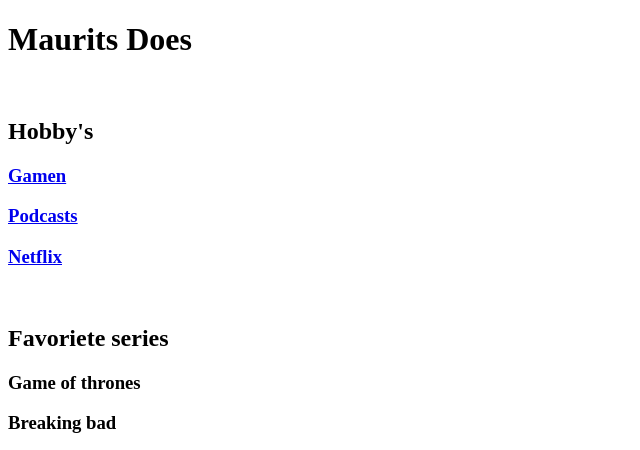
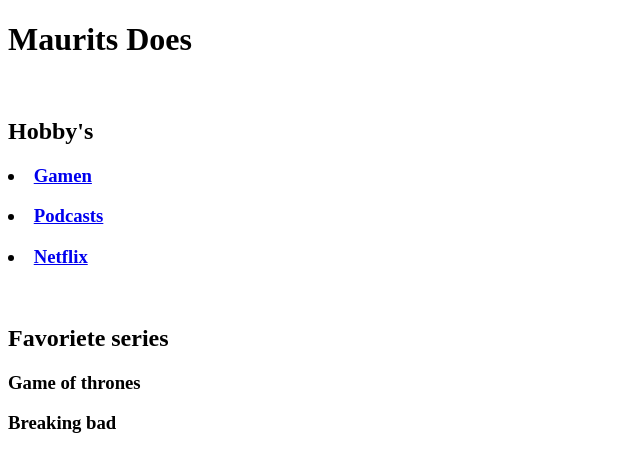
Before and after one commit to LyxurD4/Wat-weet-wikipedia-c8cc7d81, a plain HTML site: page index.html in a window 1280 px wide. Shown: the top 450 px of the page, without its empty margins (0-640 px from the left). Drawn offline with Linux system fonts and the light colour scheme.

Commit message:
level 5 bijgewerkt

```diff
--- a/index.html
+++ b/index.html
@@ -9,13 +9,13 @@
 <br>
 <h2>Hobby's</h2>
 <h3>
-    <a href="https://nl.wikipedia.org/wiki/Computerspel">Gamen</a>
+    <li><a href="https://nl.wikipedia.org/wiki/Computerspel">Gamen</a></li>
 </h3>
 <h3>
-    <a href="https://nl.wikipedia.org/wiki/Podcast">Podcasts</a>
+    <li><a href="https://nl.wikipedia.org/wiki/Podcast">Podcasts</a></li>
 </h3>
 <h3>
-    <a href="https://nl.wikipedia.org/wiki/Netflix">Netflix</a>
+    <li><a href="https://nl.wikipedia.org/wiki/Netflix">Netflix</a></li>
 </h3>
 <br>
 <h2>Favoriete series</h2>
@@ -25,7 +25,5 @@
 
 <img src="image1.jpeg" alt="Ok_hand">
 
-
-
 </body>
 </html>
```
